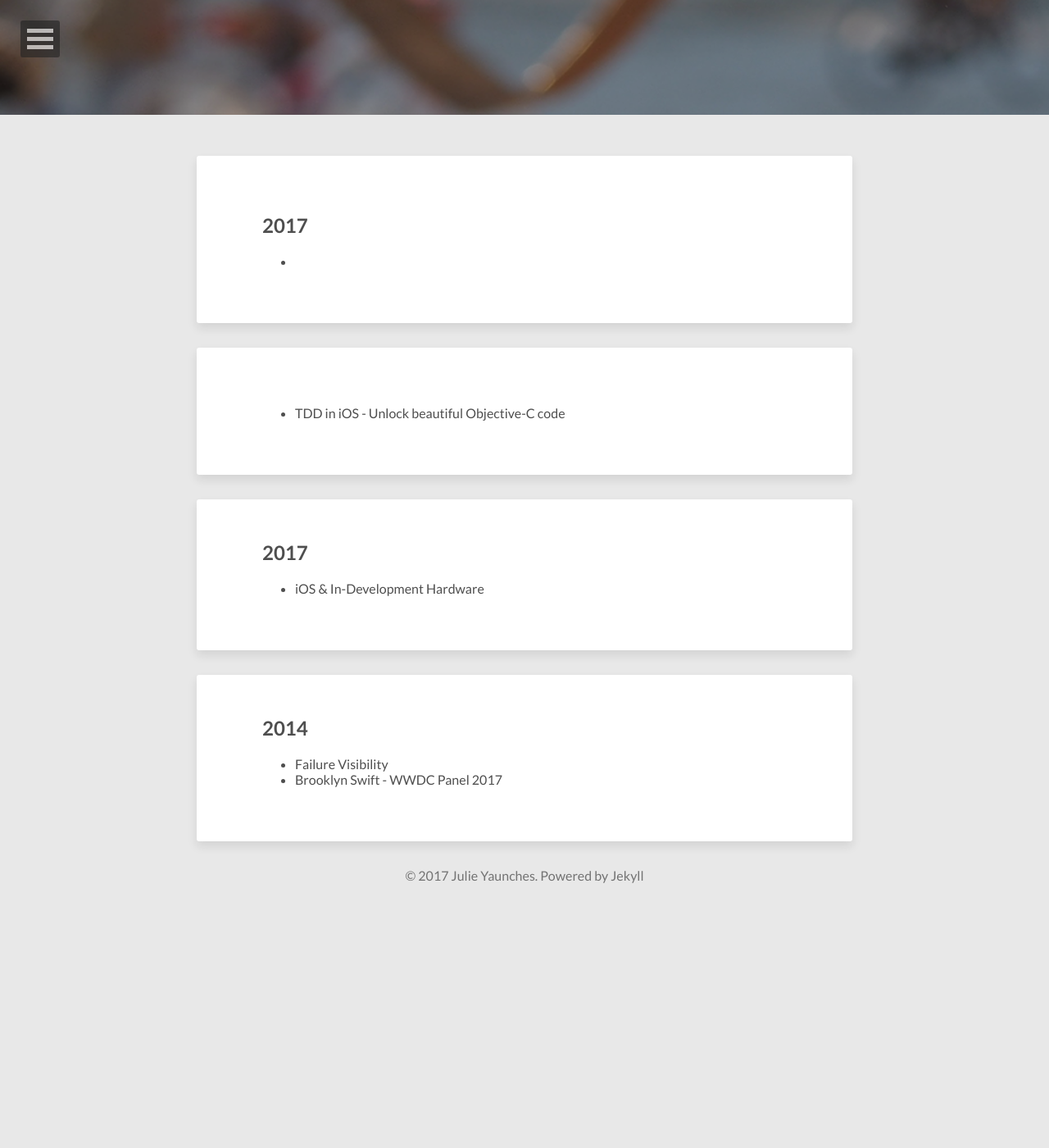
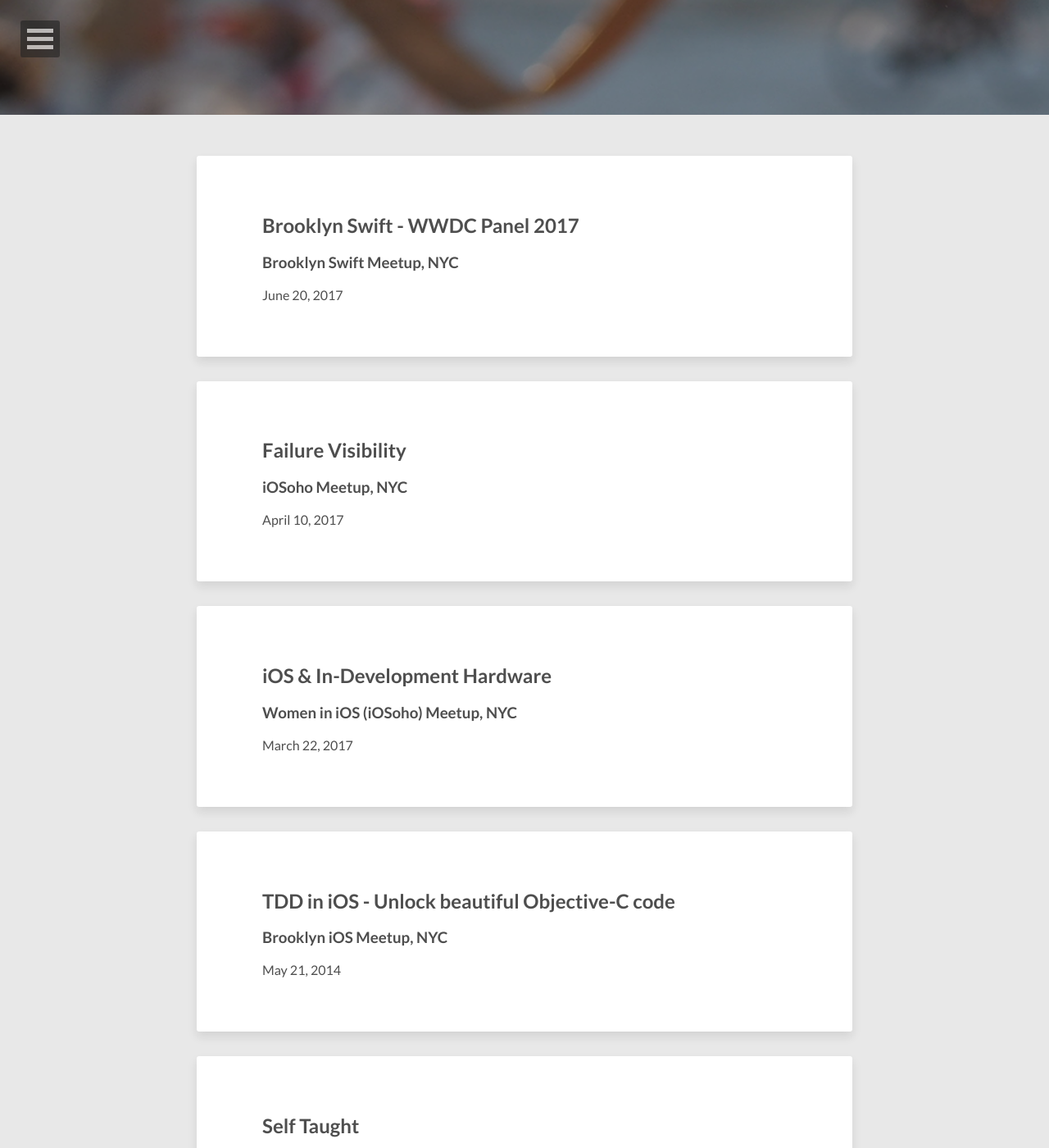
Before and after one commit to jyaunches/jyaunches.github.io, a Jekyll site: the page built from speaking/index.html, in a window 1280 px wide and 1400 px high, scrolled down 260 px. Shown: the whole window at 82% size. Built offline with Jekyll 4.4.1, drawn with Linux system fonts in a browser that asks for light colours; nearby versions of some CDN libraries; before the commit the page ends 1369 px from its top, so only the background shows below that; some of the changed text lies outside the part shown.

Commit message:
moving to looping through speaking engagements on the same page

```diff
--- a/_speaking/2013-09-17-Brooklyn-iOS-self-taught.md
+++ b/_speaking/2013-09-17-Brooklyn-iOS-self-taught.md
@@ -1,8 +1,9 @@
 ---
 layout: speaking
-title: Self-Taught
-description: "In this interactive presentation, Julie will tell her story of building GoFest, including technical pitfalls and victories. Through audience participation, she'll construct a guide of self-taught "do's and don'ts," then make it available for download post-meetup."
+title: Self Taught
+description: "In this interactive presentation, Julie will tell her story of building GoFest, including technical pitfalls and victories. Through audience participation, she'll construct a guide of self-taught do's and don'ts, then make it available for download post-meetup."
 modified: 2013-09-17
+location: "Brooklyn iOS Meetup, NYC"
 tags: [iOS, Obj-C]
 image:
   feature:
--- a/_speaking/2014-05-21-Brooklyn-iOS-iOS-TDD.md
+++ b/_speaking/2014-05-21-Brooklyn-iOS-iOS-TDD.md
@@ -3,6 +3,7 @@ layout: speaking
 title: TDD in iOS - Unlock beautiful Objective-C code
 description: "Working on a shared code base? Have issues maintaining code quality and consistency? TDD can help you get this under control. and it's easier than ever in iOS.  Julie will talk about the strategy and tools you can use in either introducing TDD or propagating it more thoroughly throughout your iOS team."
 modified: 2014-05-10
+location: "Brooklyn iOS Meetup, NYC"
 tags: [iOS, Obj-C, TDD]
 image:
   feature:
--- a/_speaking/2017-03-22-iOSoho-women-in-dev-hardware.md
+++ b/_speaking/2017-03-22-iOSoho-women-in-dev-hardware.md
@@ -3,6 +3,7 @@ layout: speaking
 title: iOS & In-Development Hardware
 description: "Diving into apps that act as gateways to custom hardware devices. How you both develop for consumer-facing use, yet support in-development hardware/firmware. Balancing the act of being debugger, user interface, and ensuring end-to-end integration."
 modified: 2017-03-22
+location: "Women in iOS (iOSoho) Meetup, NYC"
 tags: [iOS, Hardware, Swift]
 image:
   feature:
--- a/_speaking/2017-06-20-Brooklyn-Swift-WWDC-Panel.md
+++ b/_speaking/2017-06-20-Brooklyn-Swift-WWDC-Panel.md
@@ -3,6 +3,7 @@ layout: speaking
 title: Brooklyn Swift - WWDC Panel 2017
 description: "Moderated panel discussing latest announcements out of WWDC. MLKit, ARKit, Xcode improvements, Swift 4."
 modified: 2017-06-20
+location: "Brooklyn Swift Meetup, NYC"
 tags: [iOS, Swift, WWDC]
 image:
   feature: speaking/wwdc-2017.jpg
--- a/speaking/index.html
+++ b/speaking/index.html
@@ -9,28 +9,13 @@ image:
   creditlink:
 ---
 
-{% for post in site.speaking %}
-    {% capture this_year %}{{ post.date | date: "%Y" }}{% endcapture %}
-    {% capture next_year %}{{ post.previous.date | date: "%Y" }}{% endcapture %}
 
-    {% if forloop.first %}
-    <article>
-      <h2 id="{{ this_year }}-ref">{{ this_year }}</h2>
-      <ul>
-    {% endif %}
+{% for post in site.speaking reversed %}
+<article>
 
-        <li class="entry-title"><a href="{{ site.url }}{{ post.url }}" title="{{ post.title }}">{{ post.title }}</a></li>
+        <h2><a href="{{ site.url }}{{ post.url }}" title="{{ post.title }}">{{ post.title }}</a></h2>
 
-    {% if forloop.last %}
-      </ul>
-    </article>
-    {% else %}
-        {% if this_year != next_year %}
-          </ul>
-        </article>
-        <article>
-          <h2 id="{{ next_year }}-ref" class="year-heading">{{next_year}}</h2>
-          <ul>
-        {% endif %}
-    {% endif %}
-{% endfor %}
+        <h3>{{ post.location }}</h3>
+        <p class="entry-title">{{ post.date | date: "%B %d, %Y" }}</p>
+</article>
+ {% endfor %}
```
Also changed, not shown: _speaking/2017-04-10-iOSoho-planning-for-failure.md (+3 -2 lines).
